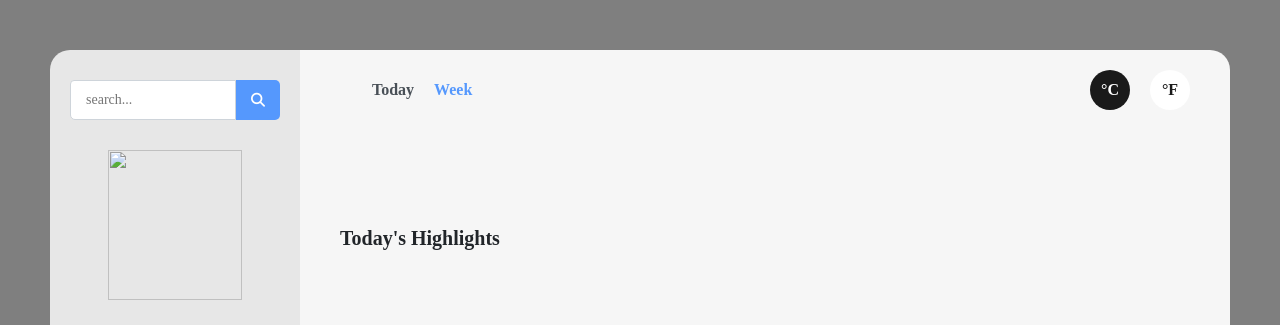
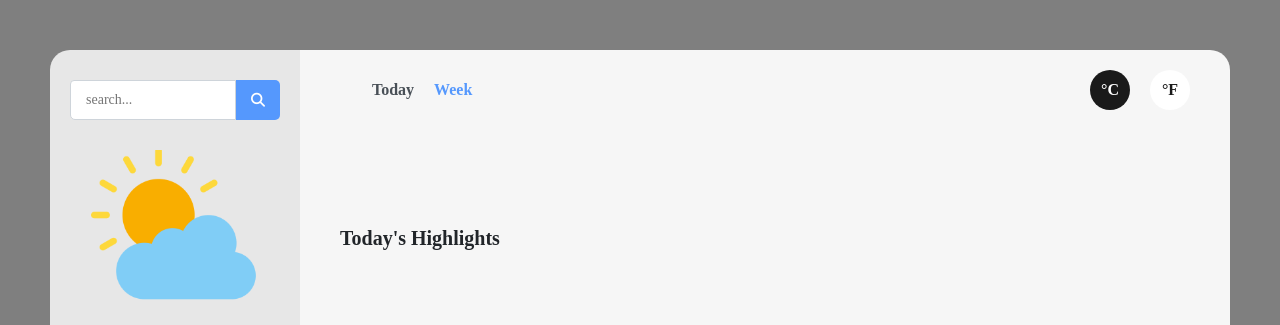
Before and after one commit to kaifi477/forcast-weather-application, a plain HTML site: page index.html in a window 1280 px wide. Shown: the top 325 px of the page. Drawn offline with nearby package versions, Linux system fonts and the light colour scheme; no server answers.

Commit message:
Update index.html

```diff
--- a/index.html
+++ b/index.html
@@ -20,7 +20,7 @@
                     <!-- we will add suggestion with js -->
                 </form>
                 <div class="weather-icon">
-                    <img src="./icons/clear-sky.png" alt="" id="icon" />
+                    <img src="./clear-sky.png" alt="" id="icon" />
                 </div>
                 <div class="sm-600">
                 <div class="temprature">
```
